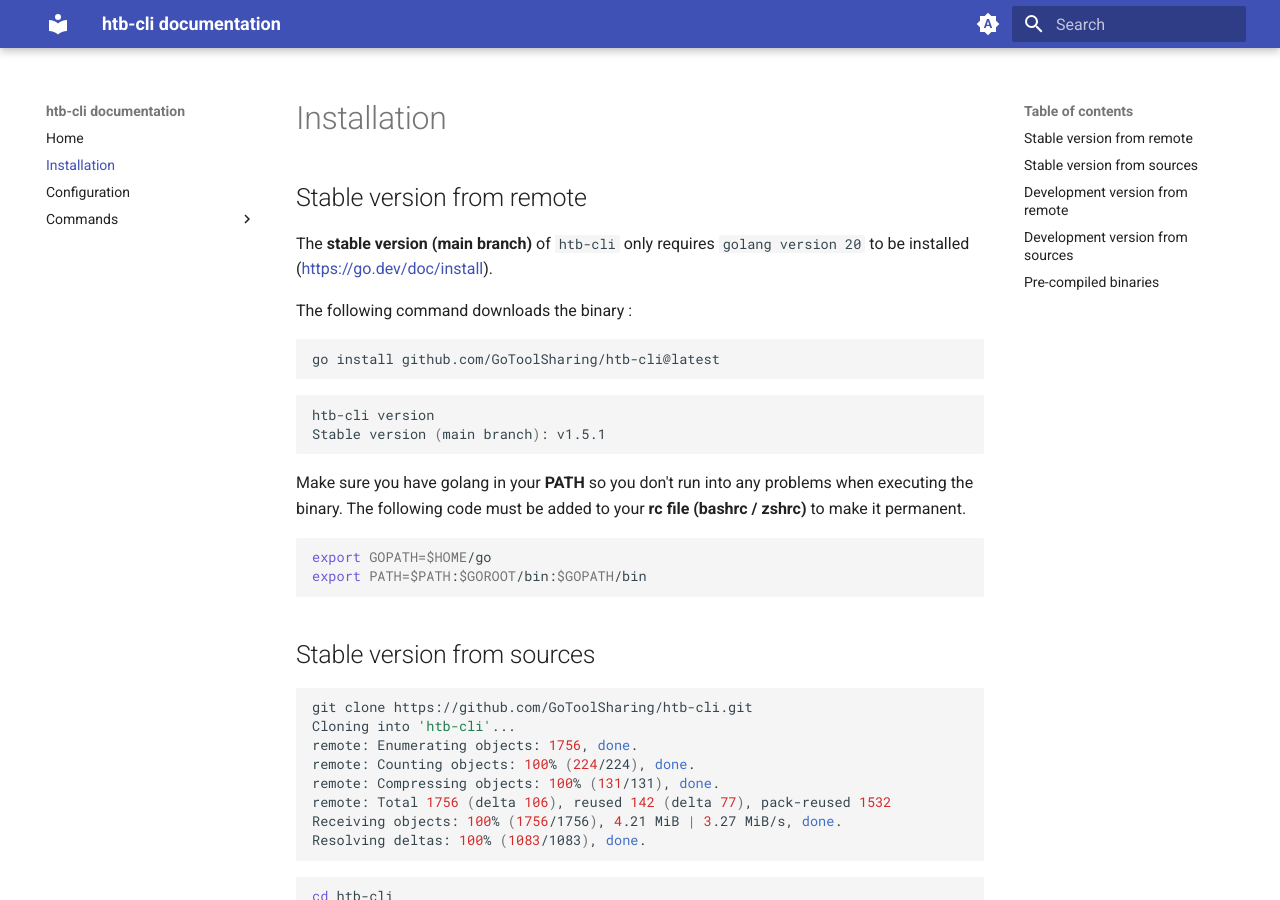
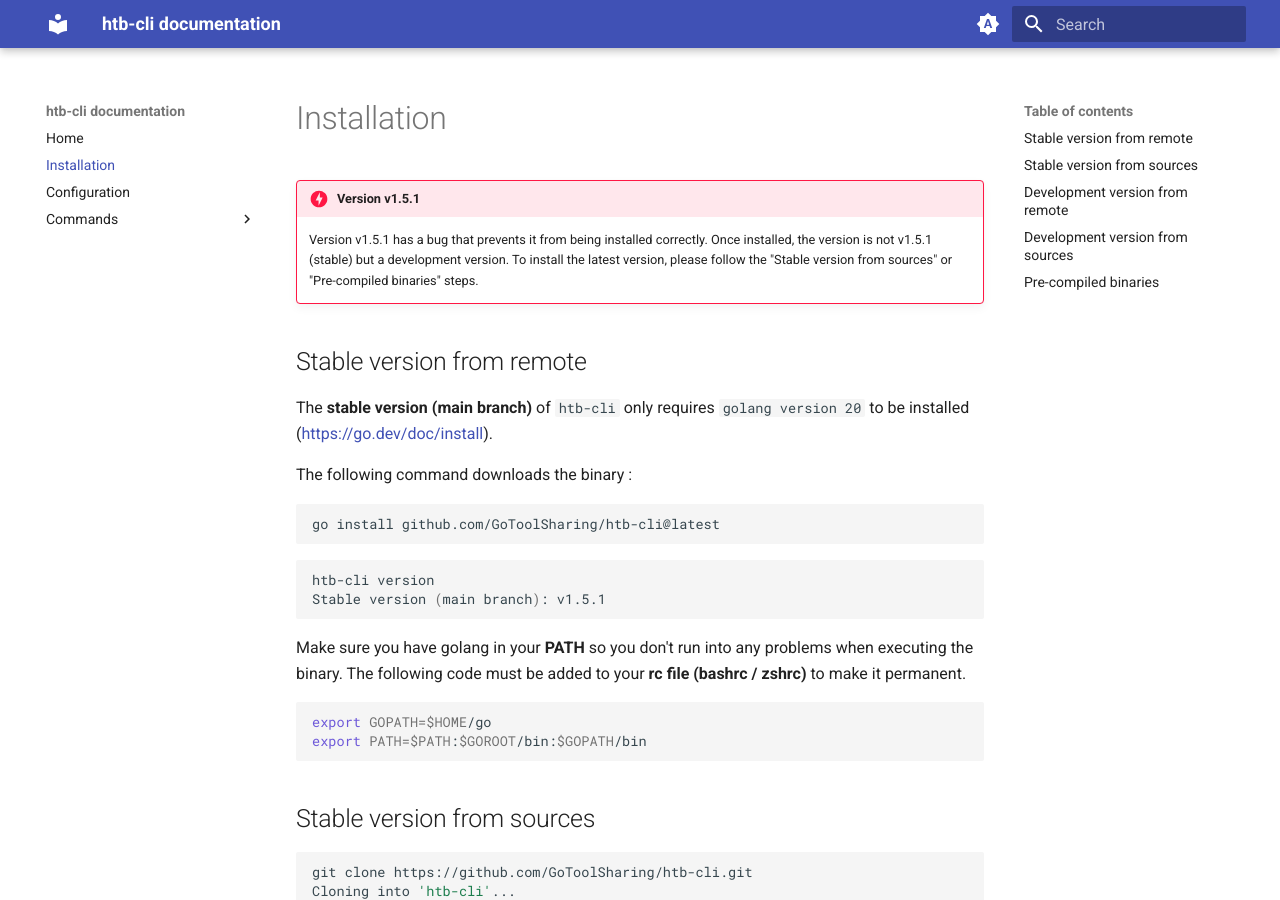
Before and after one commit to GoToolSharing/htb-cli-documentation, an MkDocs documentation site: the page built from docs/installation.md, in a window 1280 px wide and 900 px high. Built offline with MkDocs 1.6.1 and Material for MkDocs 9.7.7, drawn with Linux system fonts in a browser that asks for light colours.

Commit message:
Add warning

```diff
--- a/docs/installation.md
+++ b/docs/installation.md
@@ -1,4 +1,11 @@
 # Installation
+
+!!! danger "Version v1.5.1"
+
+    Version v1.5.1 has a bug that prevents it from being installed correctly.
+    Once installed, the version is not v1.5.1 (stable) but a development version.
+    To install the latest version, please follow the "Stable version from sources" or "Pre-compiled binaries" steps.
+
 
 ## Stable version from remote
 
--- a/mkdocs.yml
+++ b/mkdocs.yml
@@ -33,6 +33,8 @@
         name: Switch to system preference
 
 markdown_extensions:
+  - admonition
+  - pymdownx.details
   - pymdownx.superfences:
       custom_fences:
         - name: codehilite
```
